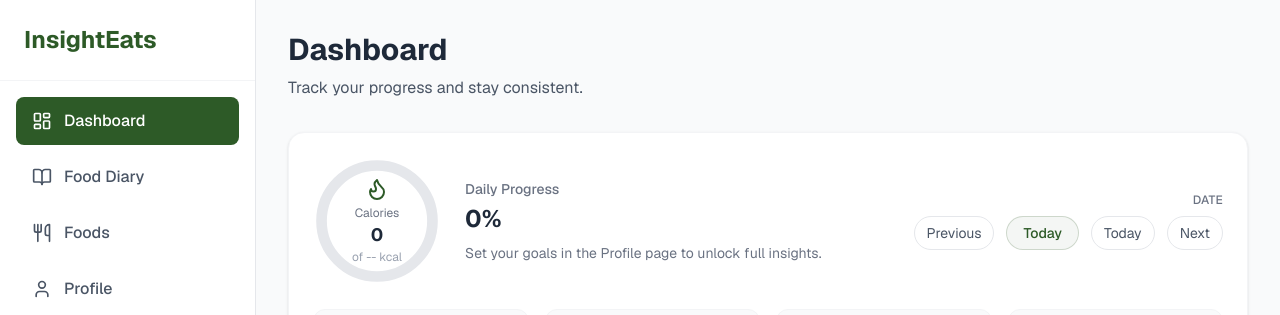
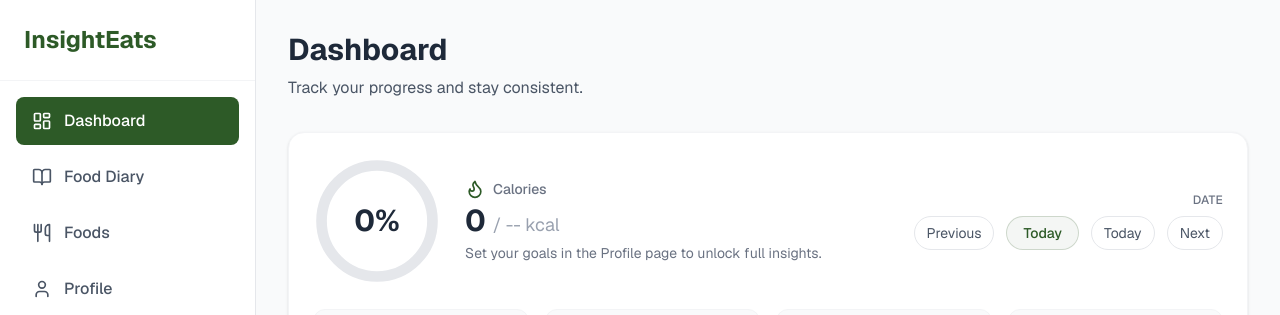
Before and after one commit to Jvagarinho/InsightEats, a Next.js app: page /dashboard in a window 1280 px wide. Shown: the top 315 px of the page. Built offline with nearby package versions, Linux system fonts and the light colour scheme; no server answers.

Commit message:
Refactor DailyProgressHeader layout: separate calories from percentage

```diff
--- a/src/app/(dashboard)/dashboard/DailyProgressHeader.tsx
+++ b/src/app/(dashboard)/dashboard/DailyProgressHeader.tsx
@@ -113,23 +113,24 @@ export function DailyProgressHeader() {
               />
             </svg>
             <div className="absolute inset-0 flex flex-col items-center justify-center">
-              <Flame className="text-soft-green mb-1" />
-              <div className="text-xs text-gray-500">{t("DailyProgress.macros.calories")}</div>
-              <div className="text-lg font-bold text-gray-800">
-                {Math.round(caloriesConsumed)}
-              </div>
-              <div className="text-xs text-gray-400">
-                {t("DailyProgress.of")} {caloriesGoal > 0 ? Math.round(caloriesGoal) : "--"} kcal
+              <div className="text-3xl font-bold text-gray-800">
+                {Math.round(caloriesPercent)}%
               </div>
             </div>
           </div>
 
           <div>
-            <div className="text-sm font-medium text-gray-500">{t("DailyProgress.dailyProgress")}</div>
-            <div className="mt-1 text-2xl font-bold text-gray-800">
-              {Math.round(caloriesPercent)}%
+            <div className="flex items-center gap-2 mb-1">
+              <Flame className="text-soft-green w-5 h-5" />
+              <div className="text-sm font-medium text-gray-500">{t("DailyProgress.macros.calories")}</div>
             </div>
-            <div className="mt-2 text-sm text-gray-500">
+            <div className="text-3xl font-bold text-gray-800">
+              {Math.round(caloriesConsumed)}{" "}
+              <span className="text-lg text-gray-400 font-normal">
+                / {caloriesGoal > 0 ? Math.round(caloriesGoal) : "--"} kcal
+              </span>
+            </div>
+            <div className="mt-1 text-sm text-gray-500">
               {goals
                 ? t("DailyProgress.basedOnTargets")
                 : t("DailyProgress.setGoals")}
```
